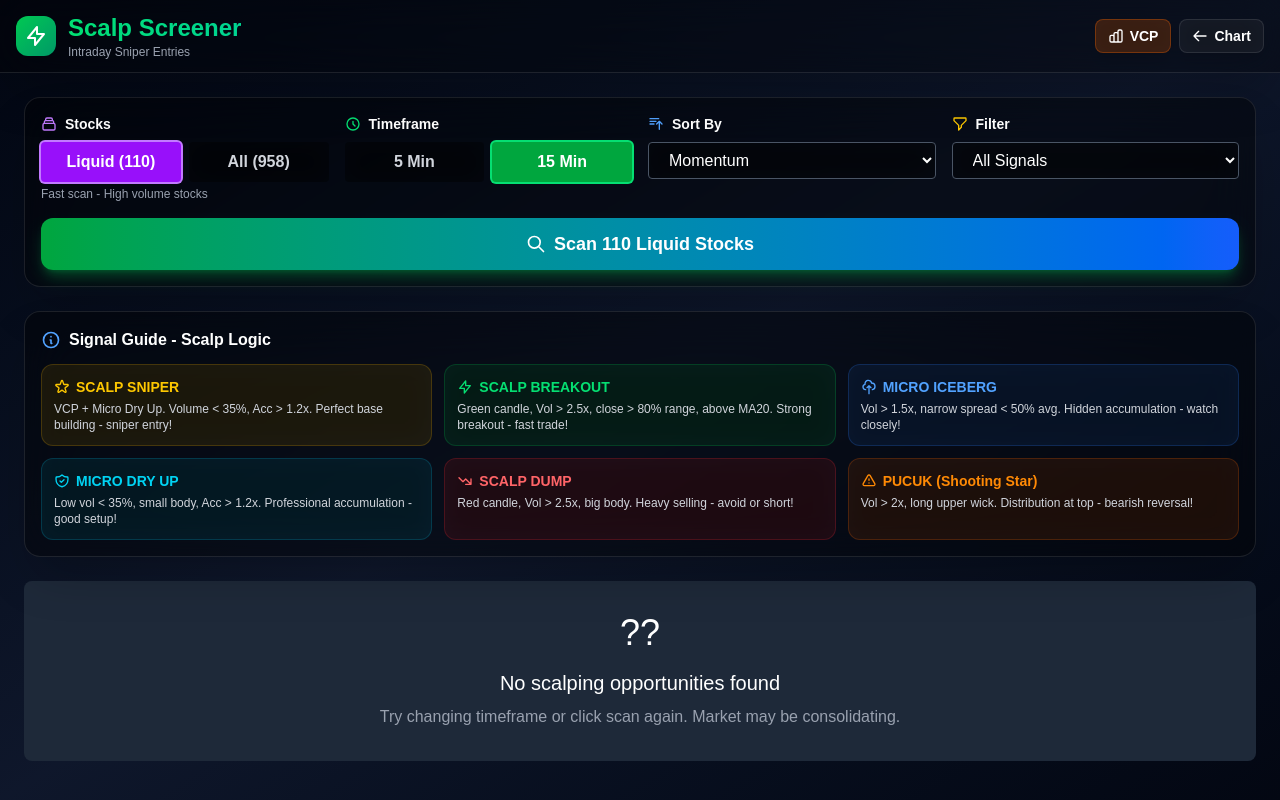
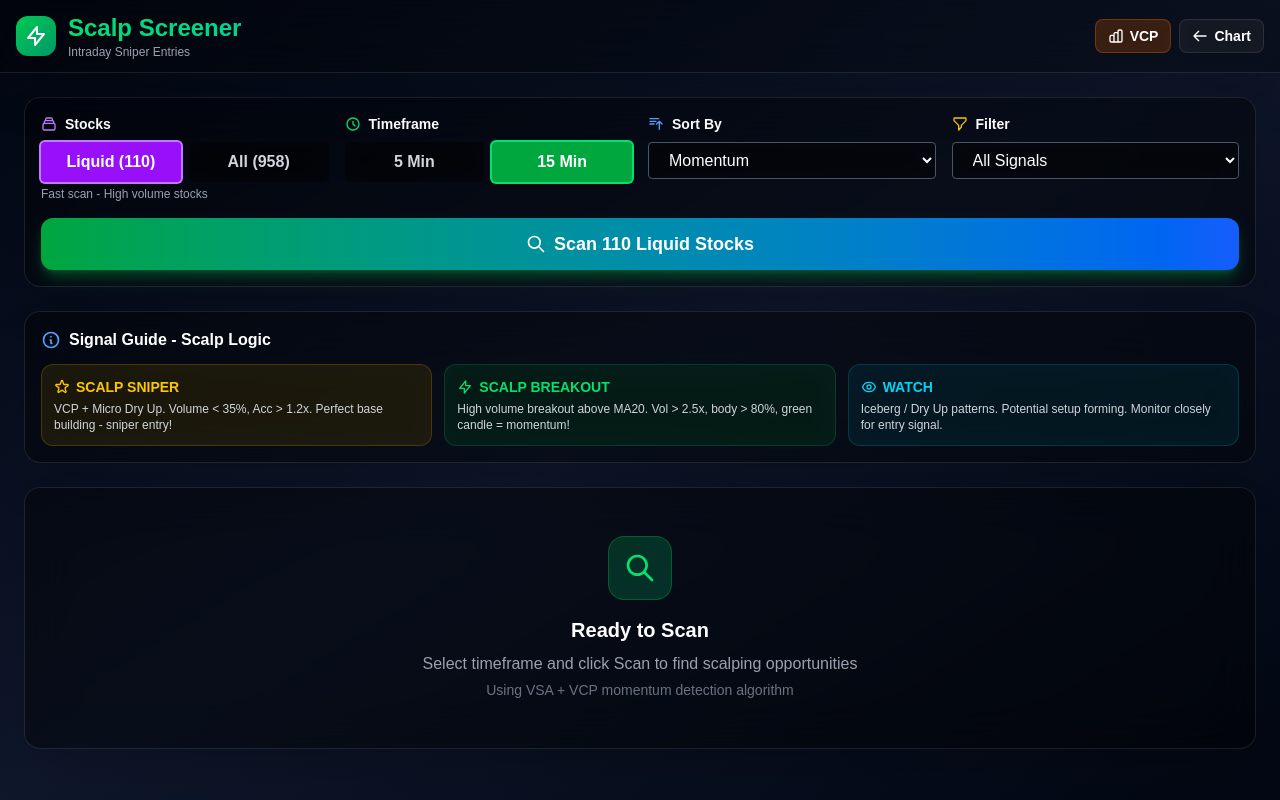
Before and after one commit to reandyferdinanto/ebiteChartPrototypeOne, a Next.js app: page /scalp-screener in a window 1280 px wide. Built offline with nearby package versions, Linux system fonts and the light colour scheme.

Commit message:
fix: clean up all warnings in scalp-screener and indicators

```diff
--- a/app/scalp-screener/page.tsx
+++ b/app/scalp-screener/page.tsx
@@ -361,7 +361,7 @@ export default function ScalpScreener() {
     if (bestSignal === "") return { entry: null };
 
     // Determine entry type based on signal
-    let entry: 'SNIPER' | 'BREAKOUT' | 'WATCH' | null = null;
+    let entry: 'SNIPER' | 'BREAKOUT' | 'WATCH' | null;
     if (bestSignal.includes('SNIPER')) entry = 'SNIPER';
     else if (bestSignal.includes('BREAKOUT')) entry = 'BREAKOUT';
     else if (bestSignal.includes('DUMP') || bestSignal.includes('PUCUK')) entry = null; // Bearish - skip
@@ -387,7 +387,6 @@ export default function ScalpScreener() {
 
     // Calculate candle power based on AppScript logic
     const spread = current.high - current.low;
-    const body = Math.abs(current.close - current.open);
     const isGreenCurrent = current.close >= current.open;
     const closePos = spread > 0 ? (current.close - current.low) / spread : 0.5;
 
@@ -475,7 +474,7 @@ export default function ScalpScreener() {
           <div className="grid grid-cols-1 md:grid-cols-4 gap-4">
             {/* Stock Selection */}
             <div>
-              <label className="block text-sm font-semibold mb-2 flex items-center gap-2">
+              <label className="flex text-sm font-semibold mb-2 items-center gap-2">
                 <svg className="w-4 h-4 text-purple-400" fill="none" stroke="currentColor" viewBox="0 0 24 24">
                   <path strokeLinecap="round" strokeLinejoin="round" strokeWidth={2} d="M19 11H5m14 0a2 2 0 012 2v6a2 2 0 01-2 2H5a2 2 0 01-2-2v-6a2 2 0 012-2m14 0V9a2 2 0 00-2-2M5 11V9a2 2 0 012-2m0 0V5a2 2 0 012-2h6a2 2 0 012 2v2M7 7h10" />
                 </svg>
@@ -512,7 +511,7 @@ export default function ScalpScreener() {
 
             {/* Timeframe Selection */}
             <div>
-              <label className="block text-sm font-semibold mb-2 flex items-center gap-2">
+              <label className="flex text-sm font-semibold mb-2 items-center gap-2">
                 <svg className="w-4 h-4 text-green-400" fill="none" stroke="currentColor" viewBox="0 0 24 24">
                   <path strokeLinecap="round" strokeLinejoin="round" strokeWidth={2} d="M12 8v4l3 3m6-3a9 9 0 11-18 0 9 9 0 0118 0z" />
                 </svg>
@@ -546,7 +545,7 @@ export default function ScalpScreener() {
 
             {/* Sort By */}
             <div>
-              <label className="block text-sm font-semibold mb-2 flex items-center gap-2">
+              <label className="flex text-sm font-semibold mb-2 items-center gap-2">
                 <svg className="w-4 h-4 text-blue-400" fill="none" stroke="currentColor" viewBox="0 0 24 24">
                   <path strokeLinecap="round" strokeLinejoin="round" strokeWidth={2} d="M3 4h13M3 8h9m-9 4h6m4 0l4-4m0 0l4 4m-4-4v12" />
                 </svg>
@@ -566,7 +565,7 @@ export default function ScalpScreener() {
 
             {/* Filter Entry Type */}
             <div>
-              <label className="block text-sm font-semibold mb-2 flex items-center gap-2">
+              <label className="flex text-sm font-semibold mb-2 items-center gap-2">
                 <svg className="w-4 h-4 text-yellow-400" fill="none" stroke="currentColor" viewBox="0 0 24 24">
                   <path strokeLinecap="round" strokeLinejoin="round" strokeWidth={2} d="M3 4a1 1 0 011-1h16a1 1 0 011 1v2.586a1 1 0 01-.293.707l-6.414 6.414a1 1 0 00-.293.707V17l-4 4v-6.586a1 1 0 00-.293-.707L3.293 7.293A1 1 0 013 6.586V4z" />
                 </svg>
@@ -652,155 +651,115 @@ export default function ScalpScreener() {
                 SCALP BREAKOUT
               </div>
               <div className="text-gray-300 text-xs">
-                Green candle, Vol &gt; 2.5x, close &gt; 80% range, above MA20. Strong breakout - fast trade!
-              </div>
-            </div>
-            <div className="backdrop-blur-md bg-blue-500/10 border border-blue-500/20 p-3 rounded-xl">
-              <div className="font-bold text-blue-400 mb-1 flex items-center gap-1.5">
-                <svg className="w-4 h-4" fill="none" stroke="currentColor" viewBox="0 0 24 24">
-                  <path strokeLinecap="round" strokeLinejoin="round" strokeWidth={2} d="M7 16a4 4 0 01-.88-7.903A5 5 0 1115.9 6L16 6a5 5 0 011 9.9M15 13l-3-3m0 0l-3 3m3-3v12" />
-                </svg>
-                MICRO ICEBERG
-              </div>
-              <div className="text-gray-300 text-xs">
-                Vol &gt; 1.5x, narrow spread &lt; 50% avg. Hidden accumulation - watch closely!
+                High volume breakout above MA20. Vol &gt; 2.5x, body &gt; 80%, green candle = momentum!
               </div>
             </div>
             <div className="backdrop-blur-md bg-cyan-500/10 border border-cyan-500/20 p-3 rounded-xl">
               <div className="font-bold text-cyan-400 mb-1 flex items-center gap-1.5">
                 <svg className="w-4 h-4" fill="none" stroke="currentColor" viewBox="0 0 24 24">
-                  <path strokeLinecap="round" strokeLinejoin="round" strokeWidth={2} d="M9 12l2 2 4-4m5.618-4.016A11.955 11.955 0 0112 2.944a11.955 11.955 0 01-8.618 3.04A12.02 12.02 0 003 9c0 5.591 3.824 10.29 9 11.622 5.176-1.332 9-6.03 9-11.622 0-1.042-.133-2.052-.382-3.016z" />
+                  <path strokeLinecap="round" strokeLinejoin="round" strokeWidth={2} d="M15 12a3 3 0 11-6 0 3 3 0 016 0z" />
+                  <path strokeLinecap="round" strokeLinejoin="round" strokeWidth={2} d="M2.458 12C3.732 7.943 7.523 5 12 5c4.478 0 8.268 2.943 9.542 7-1.274 4.057-5.064 7-9.542 7-4.477 0-8.268-2.943-9.542-7z" />
                 </svg>
-                MICRO DRY UP
+                WATCH
               </div>
               <div className="text-gray-300 text-xs">
-                Low vol &lt; 35%, small body, Acc &gt; 1.2x. Professional accumulation - good setup!
-              </div>
-            </div>
-            <div className="backdrop-blur-md bg-red-500/10 border border-red-500/20 p-3 rounded-xl">
-              <div className="font-bold text-red-400 mb-1 flex items-center gap-1.5">
-                <svg className="w-4 h-4" fill="none" stroke="currentColor" viewBox="0 0 24 24">
-                  <path strokeLinecap="round" strokeLinejoin="round" strokeWidth={2} d="M13 17h8m0 0V9m0 8l-8-8-4 4-6-6" />
-                </svg>
-                SCALP DUMP
-              </div>
-              <div className="text-gray-300 text-xs">
-                Red candle, Vol &gt; 2.5x, big body. Heavy selling - avoid or short!
-              </div>
-            </div>
-            <div className="backdrop-blur-md bg-orange-500/10 border border-orange-500/20 p-3 rounded-xl">
-              <div className="font-bold text-orange-400 mb-1 flex items-center gap-1.5">
-                <svg className="w-4 h-4" fill="none" stroke="currentColor" viewBox="0 0 24 24">
-                  <path strokeLinecap="round" strokeLinejoin="round" strokeWidth={2} d="M12 9v2m0 4h.01m-6.938 4h13.856c1.54 0 2.502-1.667 1.732-3L13.732 4c-.77-1.333-2.694-1.333-3.464 0L3.34 16c-.77 1.333.192 3 1.732 3z" />
-                </svg>
-                PUCUK (Shooting Star)
-              </div>
-              <div className="text-gray-300 text-xs">
-                Vol &gt; 2x, long upper wick. Distribution at top - bearish reversal!
+                Iceberg / Dry Up patterns. Potential setup forming. Monitor closely for entry signal.
               </div>
             </div>
           </div>
         </div>
 
         {/* Results */}
-        {loading && results.length === 0 && (
-          <div className="text-center py-12">
-            <div className="inline-block animate-spin text-4xl mb-4">??</div>
-            <div className="text-xl">Scanning {SCALP_STOCKS.length} {stockSelection === 'LIQUID' ? 'liquid ' : ''}stocks...</div>
-            <div className="text-sm text-gray-400 mt-2">Analyzing {timeframe} charts for sniper entries</div>
-            <div className="text-lg text-green-400 mt-3 font-bold">{progress}%</div>
+        {filteredResults.length > 0 && (
+          <div className="backdrop-blur-xl bg-black/40 border border-white/10 rounded-2xl shadow-2xl overflow-hidden">
+            <div className="p-4 border-b border-white/10 flex items-center justify-between">
+              <h2 className="text-lg font-bold flex items-center gap-2">
+                <svg className="w-5 h-5 text-green-400" fill="none" stroke="currentColor" viewBox="0 0 24 24">
+                  <path strokeLinecap="round" strokeLinejoin="round" strokeWidth={2} d="M9 12l2 2 4-4m6 2a9 9 0 11-18 0 9 9 0 0118 0z" />
+                </svg>
+                {filteredResults.length} Scalp Opportunities ({timeframe})
+              </h2>
+              <span className="text-xs text-gray-400">Sorted by {sortBy}</span>
+            </div>
+            <div className="overflow-x-auto">
+              <table className="w-full text-xs md:text-sm">
+                <thead>
+                  <tr className="border-b border-white/10 bg-white/5">
+                    <th className="text-left py-3 px-3 text-gray-400">Ticker</th>
+                    <th className="text-right py-3 px-3 text-gray-400">Price</th>
+                    <th className="text-right py-3 px-3 text-gray-400">Change</th>
+                    <th className="text-center py-3 px-3 text-gray-400">Entry</th>
+                    <th className="text-center py-3 px-3 text-gray-400">Power</th>
+                    <th className="text-right py-3 px-3 text-gray-400 hidden md:table-cell">Mom%</th>
+                    <th className="text-left py-3 px-3 text-gray-400 hidden lg:table-cell">Signal</th>
+                    <th className="text-center py-3 px-3 text-gray-400">Chart</th>
+                  </tr>
+                </thead>
+                <tbody>
+                  {filteredResults.map((r, idx) => (
+                    <tr key={idx} className="border-b border-white/5 hover:bg-white/5 transition">
+                      <td className="py-3 px-3 font-bold text-white">{r.symbol}</td>
+                      <td className="py-3 px-3 text-right text-white">
+                        Rp {r.price.toLocaleString('id-ID', { maximumFractionDigits: 0 })}
+                      </td>
+                      <td className="py-3 px-3 text-right">
+                        <span className={r.changePercent >= 0 ? 'text-green-400' : 'text-red-400'}>
+                          {r.changePercent >= 0 ? '+' : ''}{r.changePercent.toFixed(2)}%
+                        </span>
+                      </td>
+                      <td className="py-3 px-3 text-center">
+                        <span className={`px-2 py-0.5 rounded-full text-xs font-bold ${
+                          r.entry === 'SNIPER' ? 'bg-yellow-500/20 text-yellow-300 border border-yellow-500/30' :
+                          r.entry === 'BREAKOUT' ? 'bg-green-500/20 text-green-300 border border-green-500/30' :
+                          'bg-cyan-500/20 text-cyan-300 border border-cyan-500/30'
+                        }`}>
+                          {r.entry}
+                        </span>
+                      </td>
+                      <td className="py-3 px-3 text-center">
+                        <span className={`px-2 py-0.5 rounded font-bold text-xs ${
+                          r.candlePower >= 85 ? 'bg-green-900/50 text-green-300' :
+                          r.candlePower >= 70 ? 'bg-blue-900/50 text-blue-300' :
+                          r.candlePower >= 55 ? 'bg-yellow-900/50 text-yellow-300' :
+                          'bg-gray-800 text-gray-400'
+                        }`}>
+                          {r.candlePower}
+                        </span>
+                      </td>
+                      <td className="py-3 px-3 text-right hidden md:table-cell">
+                        <span className={r.momentum >= 0 ? 'text-green-400' : 'text-red-400'}>
+                          {r.momentum >= 0 ? '+' : ''}{r.momentum.toFixed(1)}%
+                        </span>
+                      </td>
+                      <td className="py-3 px-3 text-gray-300 hidden lg:table-cell text-xs max-w-xs truncate">
+                        {r.signal}
+                      </td>
+                      <td className="py-3 px-3 text-center">
+                        <Link
+                          href={`/?symbol=${r.symbol}&interval=${r.timeframe}`}
+                          className="bg-blue-600 hover:bg-blue-700 px-2 py-1 rounded text-xs transition"
+                        >
+                          View
+                        </Link>
+                      </td>
+                    </tr>
+                  ))}
+                </tbody>
+              </table>
+            </div>
           </div>
         )}
 
         {!loading && results.length === 0 && (
-          <div className="bg-gray-800 rounded-lg p-8 text-center">
-            <div className="text-4xl mb-4">??</div>
-            <div className="text-xl mb-2">No scalping opportunities found</div>
-            <div className="text-gray-400">
-              Try changing timeframe or click scan again. Market may be consolidating.
+          <div className="backdrop-blur-xl bg-black/40 border border-white/10 rounded-2xl p-12 text-center shadow-2xl">
+            <div className="w-16 h-16 mx-auto mb-4 rounded-2xl bg-gradient-to-br from-green-500/20 to-emerald-500/20 flex items-center justify-center border border-green-500/30">
+              <svg className="w-8 h-8 text-green-400" fill="none" stroke="currentColor" viewBox="0 0 24 24">
+                <path strokeLinecap="round" strokeLinejoin="round" strokeWidth={2} d="M21 21l-6-6m2-5a7 7 0 11-14 0 7 7 0 0114 0z" />
+              </svg>
             </div>
-          </div>
-        )}
-
-        {filteredResults.length > 0 && (
-          <div>
-            <div className="mb-4 text-sm text-gray-400">
-              Found <span className="text-white font-bold">{filteredResults.length}</span> scalping opportunities on {timeframe} timeframe
-              {loading && <span className="ml-2 text-yellow-400">(Still scanning...)</span>}
-            </div>
-
-            <div className="grid gap-4">
-              {filteredResults.map((result) => (
-                <div
-                  key={result.symbol}
-                  className={`bg-gray-800 rounded-lg p-4 border-l-4 hover:bg-gray-750 transition ${
-                    result.entry === 'SNIPER'
-                      ? 'border-yellow-400'
-                      : result.entry === 'BREAKOUT'
-                      ? 'border-green-400'
-                      : 'border-blue-400'
-                  }`}
-                >
-                  <div className="flex flex-col md:flex-row md:items-center justify-between gap-4">
-                    {/* Stock Info */}
-                    <div className="flex-1">
-                      <div className="flex items-center gap-3 mb-2">
-                        <span className="text-2xl font-bold">{result.symbol}</span>
-                        <span className="text-xl text-gray-300">
-                          Rp {result.price.toLocaleString()}
-                        </span>
-                        <span
-                          className={`text-sm font-semibold ${
-                            result.changePercent >= 0 ? 'text-green-400' : 'text-red-400'
-                          }`}
-                        >
-                          {result.changePercent >= 0 ? '?' : '?'} {Math.abs(result.changePercent).toFixed(2)}%
-                        </span>
-                      </div>
-
-                      <div className="flex flex-wrap gap-2 mb-2">
-                        <span
-                          className={`px-3 py-1 rounded font-bold text-sm ${
-                            result.entry === 'SNIPER'
-                              ? 'bg-yellow-600 text-black'
-                              : result.entry === 'BREAKOUT'
-                              ? 'bg-green-600 text-white'
-                              : 'bg-blue-600 text-white'
-                          }`}
-                        >
-                          {result.signal}
-                        </span>
-                        <span className="px-3 py-1 backdrop-blur-md bg-black/30 rounded text-sm">
-                          Power: <span className="font-bold text-green-400">{result.candlePower}</span>
-                        </span>
-                        <span className="px-3 py-1 backdrop-blur-md bg-black/30 rounded text-sm">
-                          Momentum: <span className={`font-bold ${result.momentum > 0 ? 'text-green-400' : 'text-red-400'}`}>
-                            {result.momentum > 0 ? '+' : ''}{result.momentum}%
-                          </span>
-                        </span>
-                        <span className="px-3 py-1 backdrop-blur-md bg-black/30 rounded text-sm">
-                          Vol: <span className="font-bold">{result.volume}x</span>
-                        </span>
-                      </div>
-
-                      <div className="text-sm text-gray-400">
-                        ?? {result.reason}
-                      </div>
-                    </div>
-
-                    {/* Action Button */}
-                    <div>
-                      <Link
-                        href={`/?symbol=${result.symbol}&interval=${timeframe}`}
-                        className="block px-6 py-3 bg-blue-600 hover:bg-blue-700 rounded font-bold text-center transition whitespace-nowrap"
-                      >
-                        ?? View Chart
-                      </Link>
-                    </div>
-                  </div>
-                </div>
-              ))}
-            </div>
+            <h3 className="text-xl font-bold mb-2">Ready to Scan</h3>
+            <p className="text-gray-400 mb-1">Select timeframe and click Scan to find scalping opportunities</p>
+            <p className="text-sm text-gray-500">Using VSA + VCP momentum detection algorithm</p>
           </div>
         )}
       </div>
```
